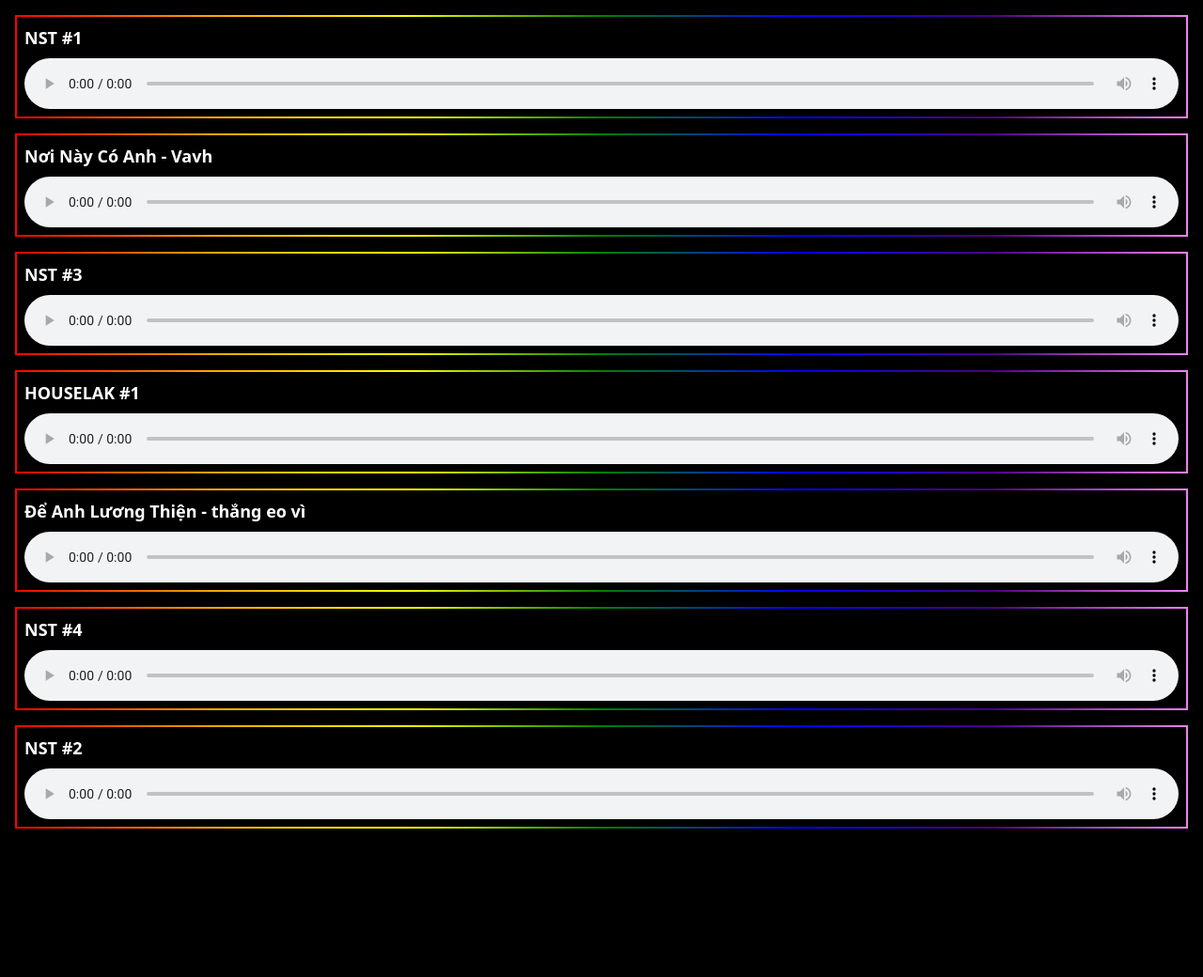
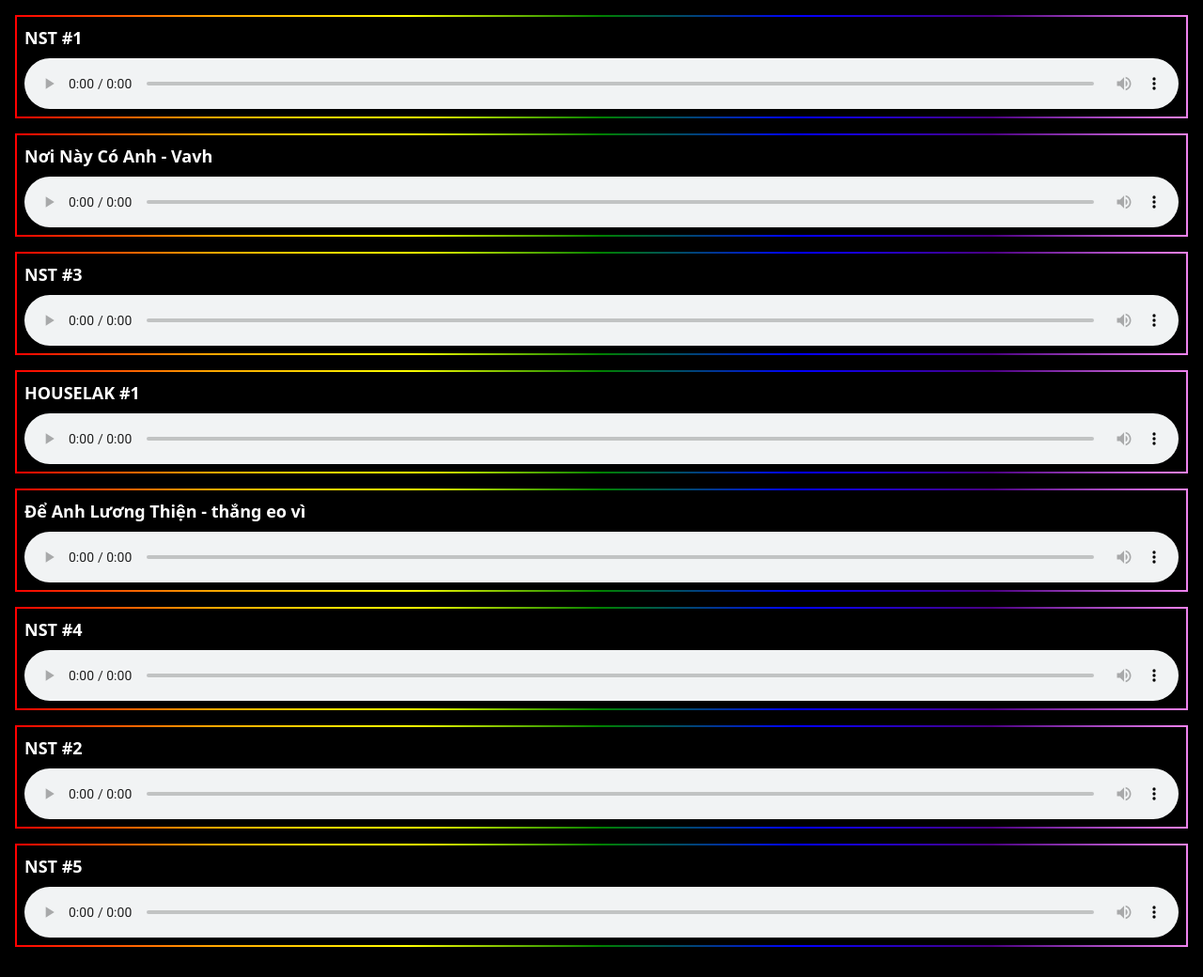
Before and after one commit to Teo4268/Bancuoiung, a plain HTML site: page index.html in a window 1280 px wide. Shown: the whole page at 94% size. Before the commit the page ends 914 px from the top, so only its background shows below. Drawn offline with nearby package versions, Linux system fonts and the light colour scheme.

Commit message:
Update index.html

```diff
--- a/index.html
+++ b/index.html
@@ -75,6 +75,15 @@
         <source src="https://back-marcie-datamusic-ada8faad.koyeb.app/uploads/5_6294074787589262500.mp3" type="audio/mpeg" />
         Your browser does not support the audio element.
       </audio>
+        </div>
+    <div class="bg-black rounded-lg shadow-lg p-2 mb-4 rainbow-border">
+      <div class="mb-2">
+        <h2 class="text-lg font-bold">NST #5 </h2>
+      </div>
+      <audio class="w-full" controls>
+        <source src="https://back-marcie-datamusic-ada8faad.koyeb.app/uploads/C%C4%83ng%20t%C6%B0%C6%A1i%20%231.mp3" type="audio/mpeg" />
+        Your browser does not support the audio element.
+      </audio>
     </div>
 
 
```
